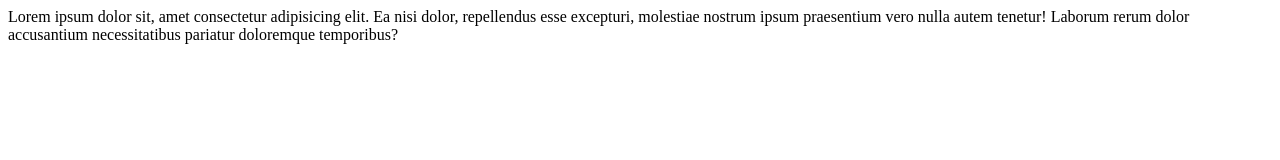
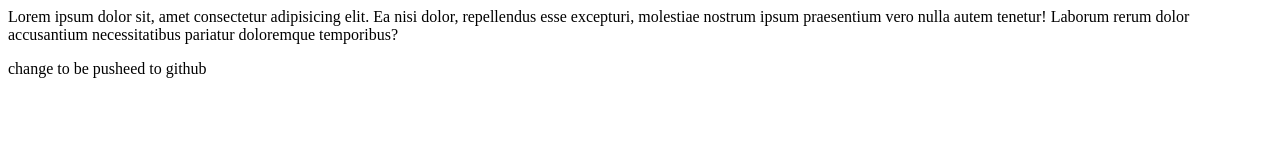
Before and after one commit to vinothrvh/git-demo, a plain HTML site: page web/index.html in a window 1280 px wide. Drawn offline with Linux system fonts and the light colour scheme.

Commit message:
updating index.html file and pushing it to remote github

```diff
--- a/web/index.html
+++ b/web/index.html
@@ -2,4 +2,6 @@
   <body>
     Lorem ipsum dolor sit, amet consectetur adipisicing elit. Ea nisi dolor, repellendus esse excepturi, molestiae nostrum ipsum praesentium vero nulla autem tenetur! Laborum rerum dolor accusantium necessitatibus pariatur doloremque temporibus?
   </body>
+
+<p>change to be pusheed to github</p>
 </html>
```
